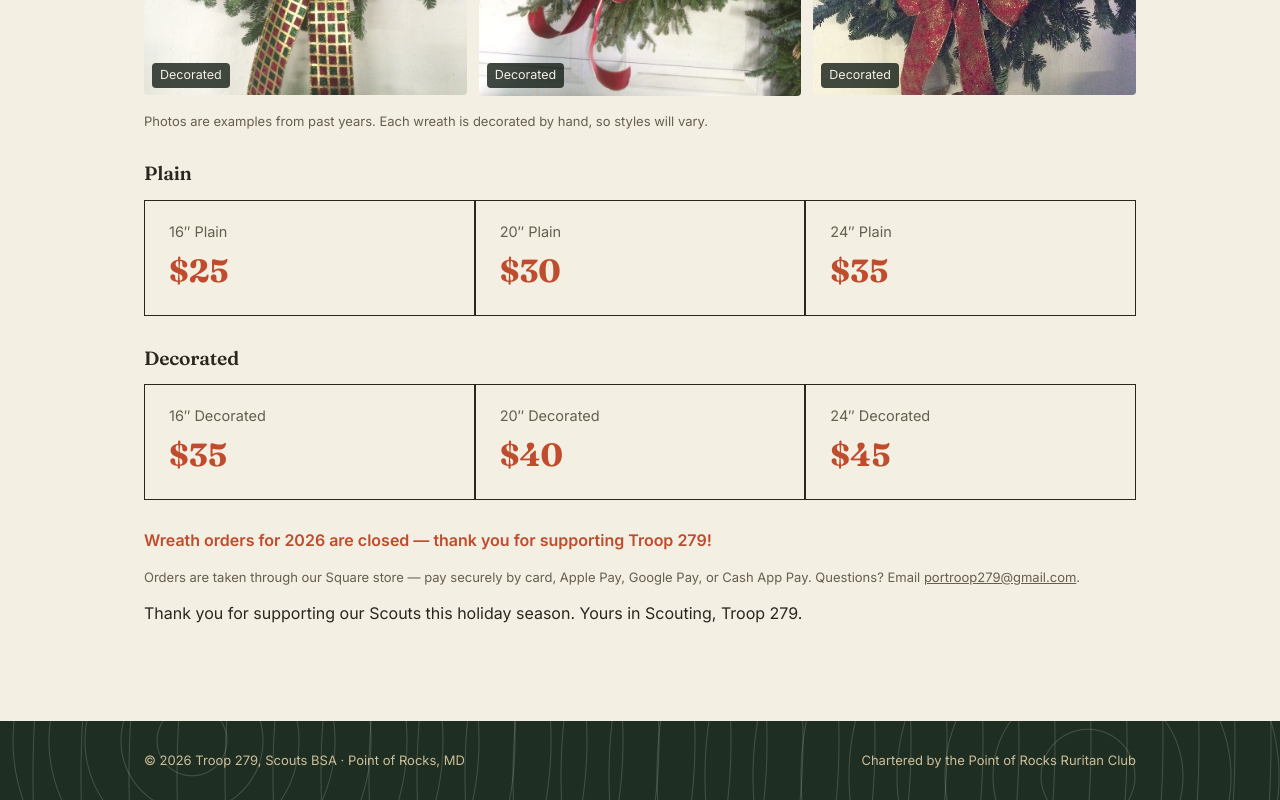
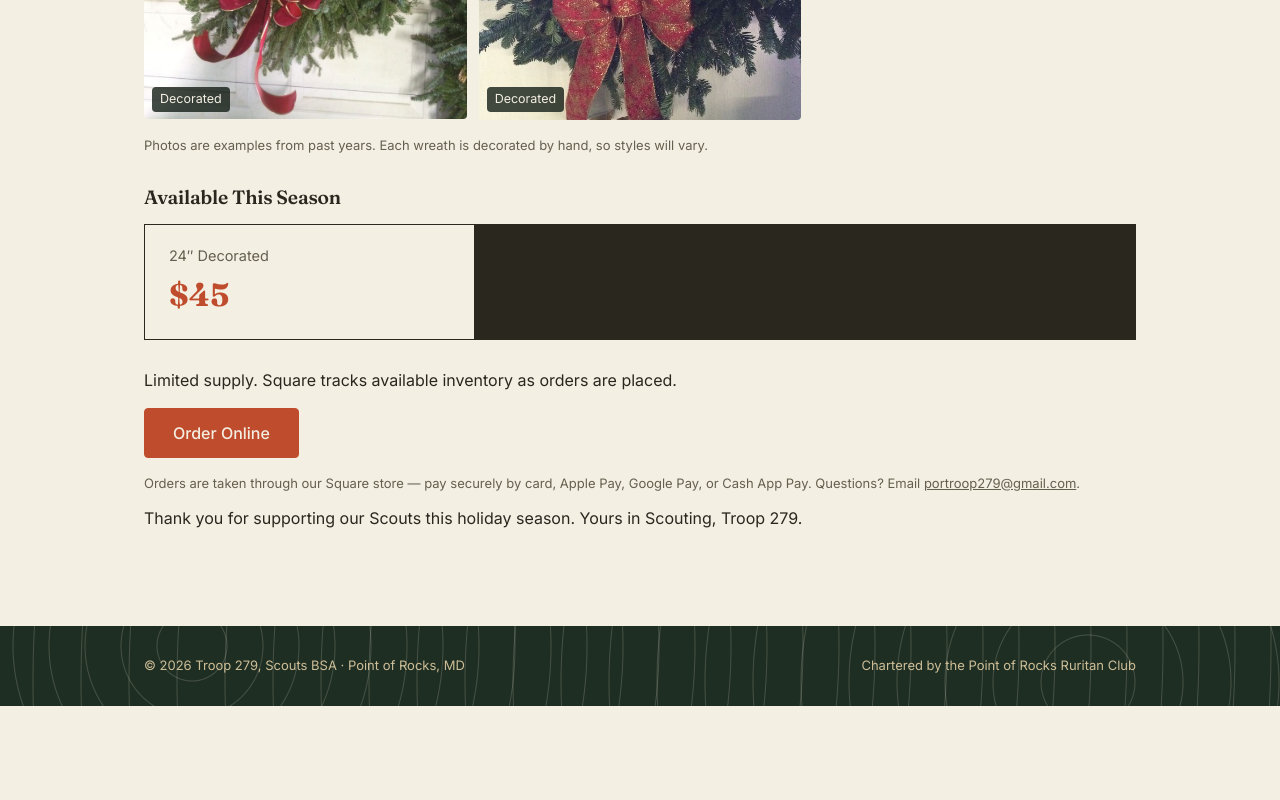
Before and after one commit to bkisselbach/troop-279, a plain HTML site: page wreaths/index.html in a window 1280 px wide. Shown: the part 1474-2274 px from the top of the page. After the commit the page ends 2180 px from the top, so only its background shows below. Drawn offline with Linux system fonts and the light colour scheme.

Commit message:
Reopen limited sale for 24-inch decorated wreaths

```diff
--- a/site.js
+++ b/site.js
@@ -18,7 +18,4 @@ document.addEventListener('keydown', function(e){
   }
 });
 
-// Wreath sale banner and hero come down once orders close at the end of Nov 14
-if (new Date() >= new Date(2026, 10, 15)) {
-  document.querySelectorAll('[data-sale-only]').forEach(function(el){ el.classList.add('hidden'); });
-}
+// Square manages availability for the limited wreath sale.
--- a/wreaths/index.html
+++ b/wreaths/index.html
@@ -4,10 +4,10 @@
 <meta charset="UTF-8">
 <meta name="viewport" content="width=device-width, initial-scale=1">
 <title>Christmas Wreath Sale | Troop 279 | Point of Rocks, MD</title>
-<meta name="description" content="Order fresh Fraser fir wreaths from Troop 279. Order by November 14, 2026; pickup in Point of Rocks or free delivery within 20 miles.">
+<meta name="description" content="Order a 24-inch decorated Fraser fir wreath for $45 from Troop 279, while supplies last. Pickup in Point of Rocks or free delivery within 20 miles.">
 <meta property="og:type" content="website">
 <meta property="og:title" content="Christmas Wreath Sale | Troop 279 | Point of Rocks, MD">
-<meta property="og:description" content="Order fresh Fraser fir wreaths from Troop 279. Order by November 14, 2026; pickup in Point of Rocks or free delivery within 20 miles.">
+<meta property="og:description" content="Order a 24-inch decorated Fraser fir wreath for $45 from Troop 279, while supplies last. Pickup in Point of Rocks or free delivery within 20 miles.">
 <meta name="theme-color" content="#141f17">
 <link rel="icon" type="image/png" href="../images/favicon-64.png">
 <link rel="apple-touch-icon" href="../images/apple-touch-icon.png">
@@ -49,13 +49,13 @@
   <div class="wrap">
     <div class="wreath-top">
       <div>
-        <p class="intro">Our Christmas wreath sale is back! Fresh Fraser fir wreaths come in three sizes, decorated or plain &mdash; whether you like ornaments and ribbon or a simple, traditional look, there&rsquo;s one for your door.</p>
+        <p class="intro">Our Christmas wreath sale is open! We ordered 20 hand-decorated 24&Prime; Fraser fir wreaths for the troop to sell at $45 each. Order while supplies last &mdash; current availability is confirmed in our Square store.</p>
         <p class="intro">All proceeds go directly to our troop, paying for the camping trips, gear, and leadership training that give Point of Rocks Scouts real outdoor experience.</p>
         <a class="btn wreath-order" href="https://bsa-troop-279.square.site/" target="_blank" rel="noopener">Order Online</a>
       </div>
       <dl class="details">
-        <dt>Order By</dt>
-        <dd>Friday, November 14, 2026</dd>
+        <dt>Availability</dt>
+        <dd>24&Prime; decorated wreaths only &mdash; while supplies last</dd>
         <dt>Pickup</dt>
         <dd>Edward F. Fry Memorial Library at Point of Rocks<br>1635 Ballenger Creek Pike, Point of Rocks, MD 21777</dd>
         <dt>Delivery</dt>
@@ -67,10 +67,6 @@
 
     <h3>Wreaths from Past Years</h3>
     <div class="wreath-photos">
-      <figure>
-        <img src="../photos/wreaths/plain-1.jpg" width="800" height="800" alt="Plain Fraser fir wreath from a past year" loading="lazy">
-        <figcaption>Plain</figcaption>
-      </figure>
       <figure>
         <img src="../photos/wreaths/decorated-1.jpg" width="800" height="1067" alt="Decorated Fraser fir wreath, example 1 from a past year" loading="lazy">
         <figcaption>Decorated</figcaption>
@@ -95,42 +91,8 @@
     <p class="fine">Photos are examples from past years. Each wreath is decorated by hand, so styles will vary.</p>
 
     <div class="wreath-prices">
-      <h3>Plain</h3>
+      <h3>Available This Season</h3>
       <div class="price-grid">
-        <div class="price-card">
-          <div>
-            <div class="size">16&Prime; Plain</div>
-            <div class="price">$25</div>
-          </div>
-        </div>
-        <div class="price-card">
-          <div>
-            <div class="size">20&Prime; Plain</div>
-            <div class="price">$30</div>
-          </div>
-        </div>
-        <div class="price-card">
-          <div>
-            <div class="size">24&Prime; Plain</div>
-            <div class="price">$35</div>
-          </div>
-        </div>
-      </div>
-      <a class="size-link" href="https://bsa-troop-279.square.site/product/plain-fraser-fir-wreath/MRQFQGW4E27WEEZINYOVVVDM" target="_blank" rel="noopener" data-sale-only>Choose your plain wreath size &rarr;</a>
-      <h3>Decorated</h3>
-      <div class="price-grid">
-        <div class="price-card">
-          <div>
-            <div class="size">16&Prime; Decorated</div>
-            <div class="price">$35</div>
-          </div>
-        </div>
-        <div class="price-card">
-          <div>
-            <div class="size">20&Prime; Decorated</div>
-            <div class="price">$40</div>
-          </div>
-        </div>
         <div class="price-card">
           <div>
             <div class="size">24&Prime; Decorated</div>
@@ -138,10 +100,9 @@
           </div>
         </div>
       </div>
-      <a class="size-link" href="https://bsa-troop-279.square.site/product/decorated-fraser-fir-wreath/6H5ODOEFU4MKWHZHCAP7LY4H" target="_blank" rel="noopener" data-sale-only>Choose your decorated wreath size &rarr;</a>
+      <p>Limited supply. Square tracks available inventory as orders are placed.</p>
     </div>
 
-    <p class="closed hidden" id="wreath-closed">Wreath orders for 2026 are closed &mdash; thank you for supporting Troop 279!</p>
     <a class="btn wreath-order" id="wreath-order" href="https://bsa-troop-279.square.site/" target="_blank" rel="noopener">Order Online</a>
     <p class="fine">Orders are taken through our Square store &mdash; pay securely by card, Apple Pay, Google Pay, or Cash App Pay. Questions? Email <a href="mailto:portroop279@gmail.com?subject=Wreath%20order">portroop279@gmail.com</a>.</p>
     <p class="intro">Thank you for supporting our Scouts this holiday season. Yours in Scouting, Troop&nbsp;279.</p>
@@ -156,13 +117,7 @@
 </footer>
 
 <script src="../site.js"></script>
-<script>
-  // Orders close at the end of Nov 14
-  if (new Date() >= new Date(2026, 10, 15)) {
-    document.getElementById('wreath-closed').classList.remove('hidden');
-    document.querySelectorAll('.wreath-order').forEach(function(a){ a.classList.add('hidden'); });
-  }
-</script>
+
 
 </body>
 </html>
```
Also changed, not shown: about/index.html (+1 -1 lines), contact/index.html (+1 -1 lines), gallery/index.html (+1 -1 lines), index.html (+4 -4 lines), join/index.html (+1 -1 lines).
